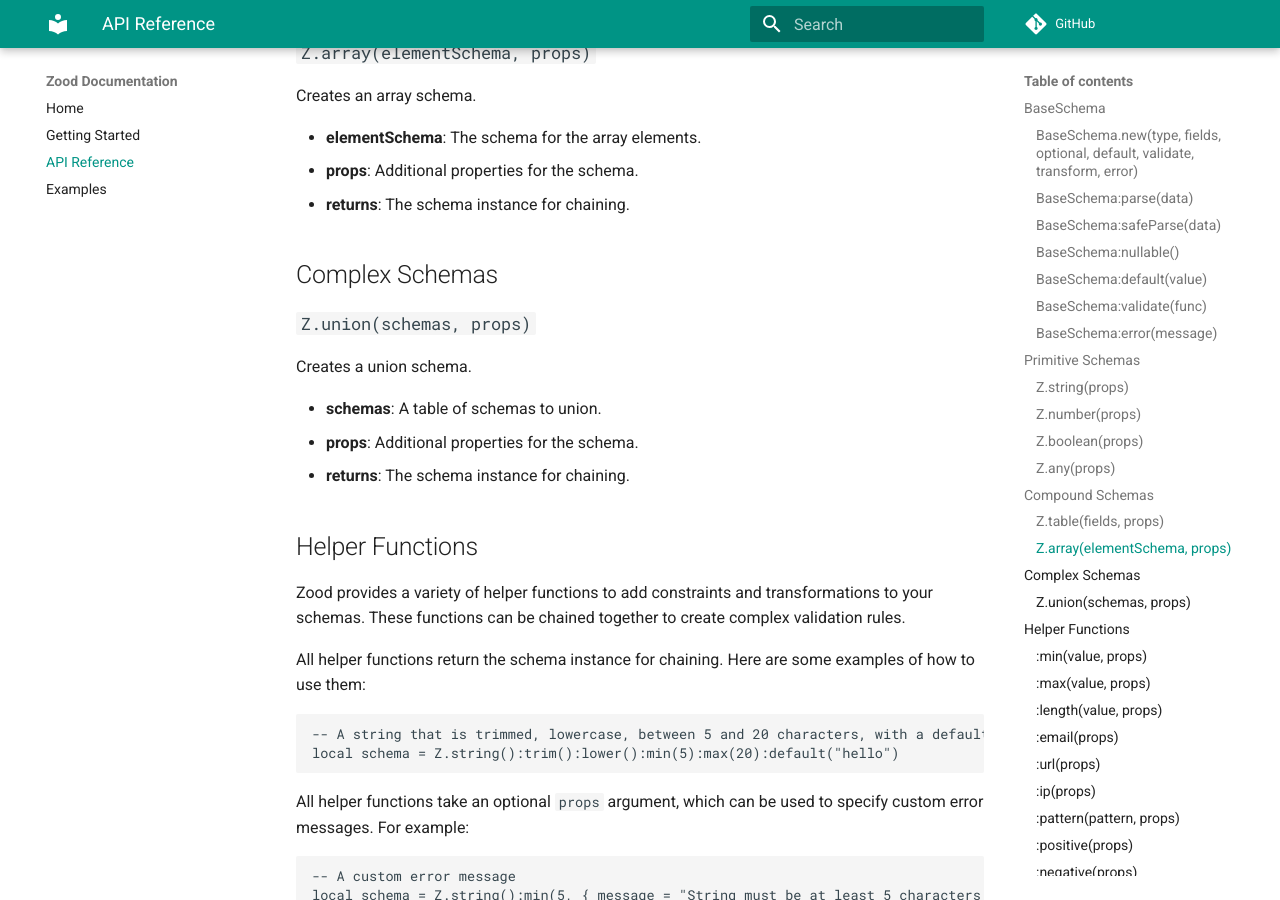
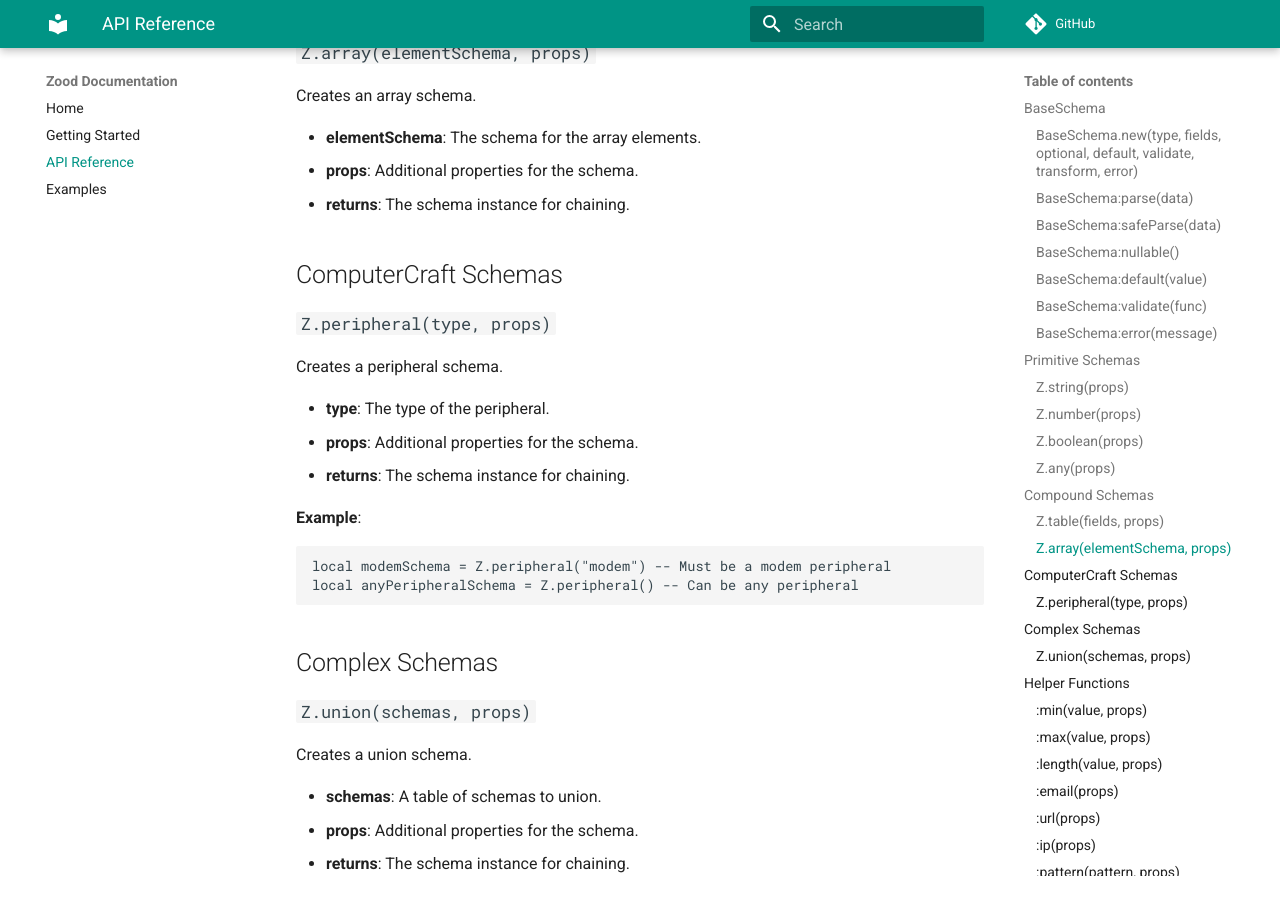
Before and after one commit to ivanoliverfabra/zood, an MkDocs documentation site: the page built from docs/api-reference.md, in a window 1280 px wide and 900 px high, scrolled down 2655 px. Built offline with MkDocs 1.6.1 and Material for MkDocs 9.7.7, drawn with Linux system fonts in a browser that asks for light colours; comment, search, counter and statistics services are not loaded.

Commit message:
Add Computercraft peripheral schema creation function and update documentation

````diff
--- a/docs/api-reference.md
+++ b/docs/api-reference.md
@@ -102,6 +102,23 @@
 - **elementSchema**: The schema for the array elements.
 - **props**: Additional properties for the schema.
 - **returns**: The schema instance for chaining.
+
+## ComputerCraft Schemas
+
+### `Z.peripheral(type, props)`
+
+Creates a peripheral schema.
+
+- **type**: The type of the peripheral.
+- **props**: Additional properties for the schema.
+- **returns**: The schema instance for chaining.
+
+**Example**:
+
+```lua
+local modemSchema = Z.peripheral("modem") -- Must be a modem peripheral
+local anyPeripheralSchema = Z.peripheral() -- Can be any peripheral
+```
 
 ## Complex Schemas
 
````
Also changed, not shown: 2 other files.
